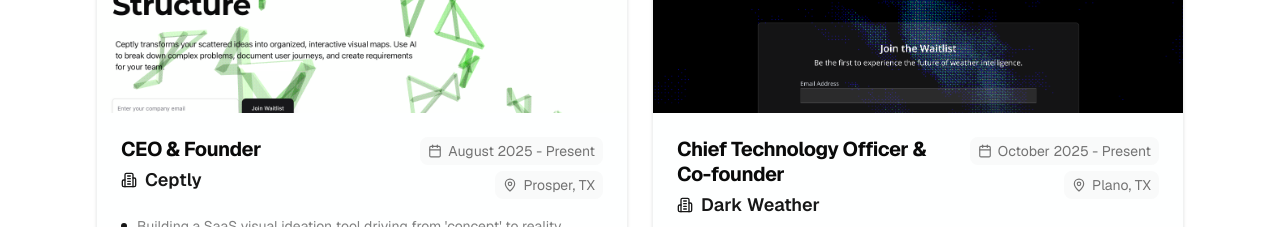
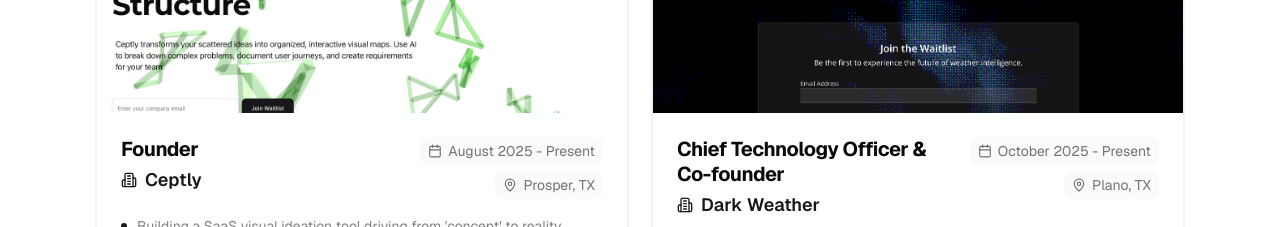
Before and after one commit to sunnysauce/ehmke.ai, a Next.js app: page / in a window 1280 px wide. Shown: the part 1540-1767 px from the top of the page. Built offline with nearby package versions, Linux system fonts and the light colour scheme.

Commit message:
Update experience-section.tsx

```diff
--- a/components/experience-section.tsx
+++ b/components/experience-section.tsx
@@ -11,7 +11,7 @@
 
       <div className="grid grid-cols-1 lg:grid-cols-2 gap-6">
         <ExperienceCard
-          title="CEO & Founder"
+          title="Founder"
           company="Ceptly"
           companyUrl="https://ceptly.com"
           //caseStudyUrl="/ceptly"
```
